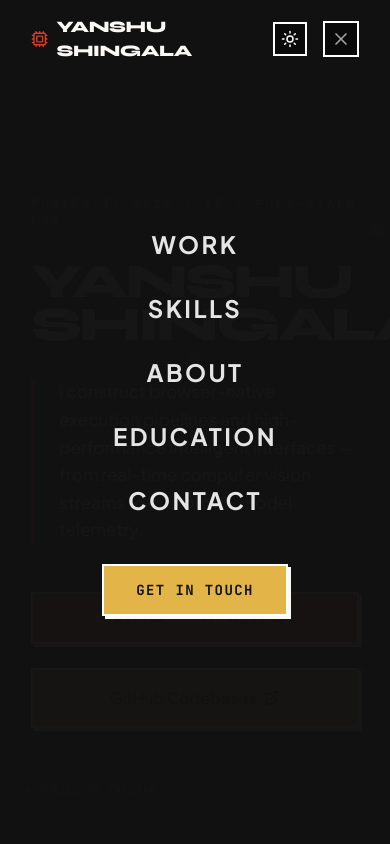
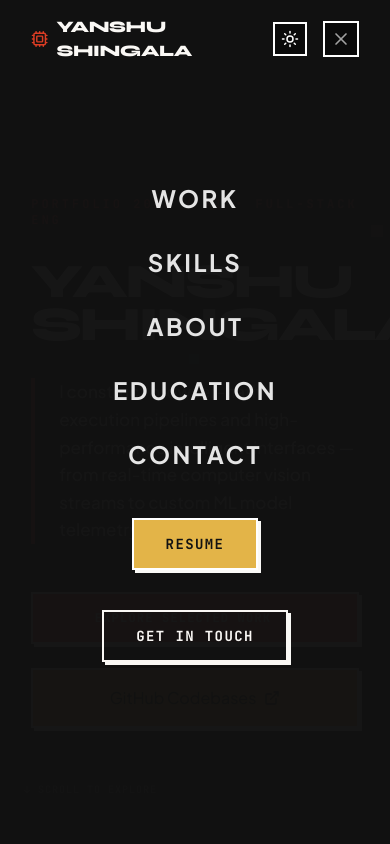
Before and after one commit to Yanshu04/portfolio, a React (Vite) app: page / in a window 390 px wide. Both pictures are taken after a click on the button 340 px from the left and 39 px from the top of the page. Shown: the top 844 px of the page. Built offline with nearby package versions, Linux system fonts and the light colour scheme.

Commit message:
feat: configure resume button to download actual resume PDF

```diff
--- a/src/components/Header.tsx
+++ b/src/components/Header.tsx
@@ -78,7 +78,10 @@ export default function Header({ darkMode, onToggleTheme }: HeaderProps) {
 
             {/* Action Resume button in Bauhaus style */}
             <a
-              href="#contact"
+              href="yanshu-shingala-resume.pdf"
+              download="Yanshu_Shingala_Resume.pdf"
+              target="_blank"
+              rel="noopener noreferrer"
               className="px-5 py-2 border-2 border-white light:border-black font-mono text-xs uppercase font-black tracking-widest transition-all shadow-bauhaus-sm"
               style={{
                 backgroundColor: "#E3B448",
@@ -123,12 +126,28 @@ export default function Header({ darkMode, onToggleTheme }: HeaderProps) {
           ))}
 
           <a
-            href="#contact"
+            href="yanshu-shingala-resume.pdf"
+            download="Yanshu_Shingala_Resume.pdf"
+            target="_blank"
+            rel="noopener noreferrer"
             onClick={() => setIsMobileMenuOpen(false)}
             className="px-8 py-3.5 border-2 border-white light:border-black font-mono text-sm uppercase font-black tracking-widest mt-4 shadow-bauhaus-sm"
             style={{
               backgroundColor: "#E3B448",
               color: "#121212"
+            }}
+          >
+            RESUME
+          </a>
+
+          <a
+            href="#contact"
+            onClick={() => setIsMobileMenuOpen(false)}
+            className="px-8 py-3.5 border-2 border-white light:border-black font-mono text-sm uppercase font-black tracking-widest mt-2 shadow-bauhaus-sm"
+            style={{
+              backgroundColor: "transparent",
+              color: darkMode ? "#FAF8F5" : "#121212",
+              borderColor: darkMode ? "#FAF8F5" : "#121212"
             }}
           >
             GET IN TOUCH
```
Also changed, not shown: 2 other files (tests, documents, lock files or other folders).
